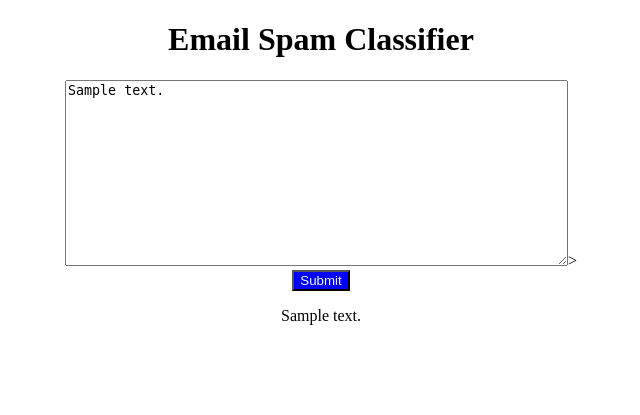
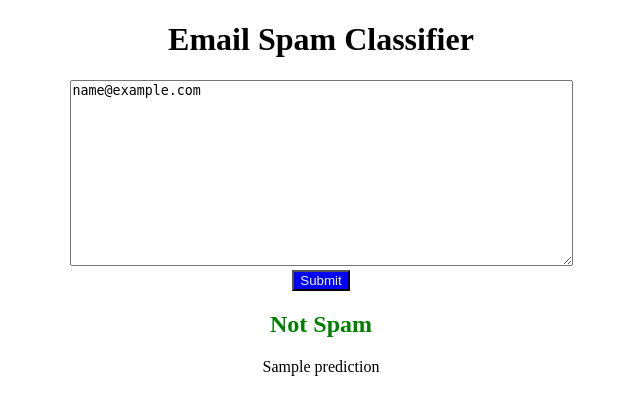
Before and after one commit to kwablah8/ML-model-deployment, a Flask app: template templates/index.html in a window 1280 px wide. Shown: the top 415 px of the page, without its empty margins (319-959 px from the left). Run offline with Flask 3, Linux system fonts and the light colour scheme; the template is opened without the code that fills it: most values are stand-ins (such as "Sample title", 1, 10 or a date in 2020); parts of the project's set-up code (start-up, migrations or seed data) failed here and were passed over.

Commit message:
update index.html

```diff
--- a/app.py
+++ b/app.py
@@ -2,8 +2,8 @@ import pickle
 from flask import Flask, render_template, request
 
 app = Flask(__name__)
-cv = pickle.load(open("models/cv.pkl"))
-clf = pickle.load(open("models/clf.pkl"))
+cv = pickle.load(open("models/cv.pkl", 'rb'))
+clf = pickle.load(open("models/clf.pkl", 'rb'))
 
 
 @app.route("/")
--- a/templates/index.html
+++ b/templates/index.html
@@ -18,17 +18,25 @@
 <body>
     <h1>Email Spam Classifier</h1>
     <div>
-        <form method="POST">
+        <form method="POST" action="/predict">
             <textarea name="email-content" id="" cols="60" rows="12"
-                placeholder="Type or paste your email message here."
-                value="{{ text }}">{{ text }}</textarea>></textarea>
+                placeholder="Type or paste your email message here.">{{ email }}</textarea>
             <div>
                 <button type="submit">Submit</button>
             </div>
         </form>
     </div>
     <div>
-        <p id="display">{{ text }}</p>
+        {% if prediction %}
+        {% if prediction == 1 %}
+        <h2 style="color: red">Spam</h2>
+        {% else %}
+        <h2 style="color: green">Not Spam</h2>
+        {% endif %}
+        {% endif %}
+    </div>
+    <div>
+        <p id="display">{{ prediction }}</p>
     </div>
 </body>
 
```
